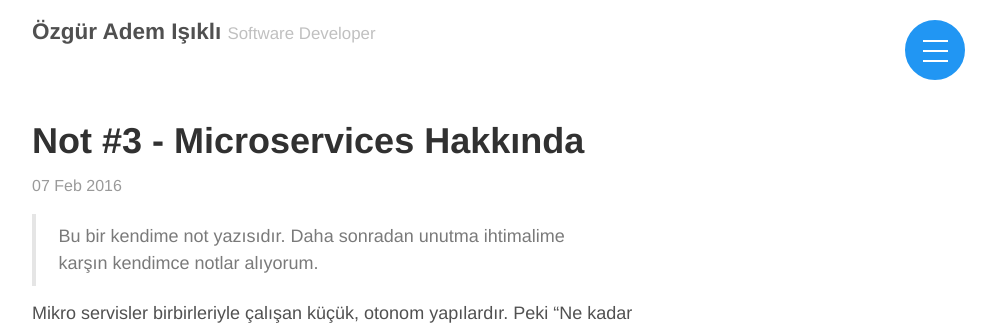
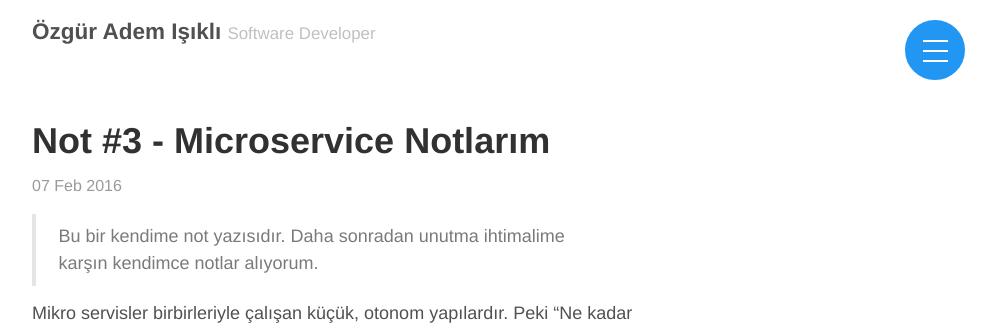
Before and after one commit to ozziest/ozziest.github.io, a Jekyll site: the page built from _posts/2016-02-07-kendime-notlar-3-microservices.md, in a window 1280 px wide. Shown: the top 325 px of the page, without its empty margins (275-1271 px from the left). Built offline with Jekyll 4.4.1, drawn with Linux system fonts in a browser that asks for light colours; comment, search, counter and statistics services are not loaded; some of the changed lines change nothing that is shown.

Commit message:
Fixed blog post error.

```diff
--- a/_posts/2016-02-07-kendime-notlar-3-microservices-hakkinda.md
+++ b/_posts/2016-02-07-kendime-notlar-3-microservices.md
@@ -1,10 +1,10 @@
 ---
 layout: post
-title:  "Not #3 - Microservices Hakkında"
-date:   2016-02-07 11:00
-categories: microservices
-tags: microservice, nedir, ne işe yarar, kendime notlar
-meta: microservice, nedir, ne işe yarar, kendime notlar
+title:  "Not #3 - Microservice Notlarım"
+date:   2016-02-07 19:00
+categories: csharp
+tags: csharp, dosya indirme, string, byte array
+meta: csharp, dosya indirme, string, byte array
 author: ozziest
 ---
 
```
